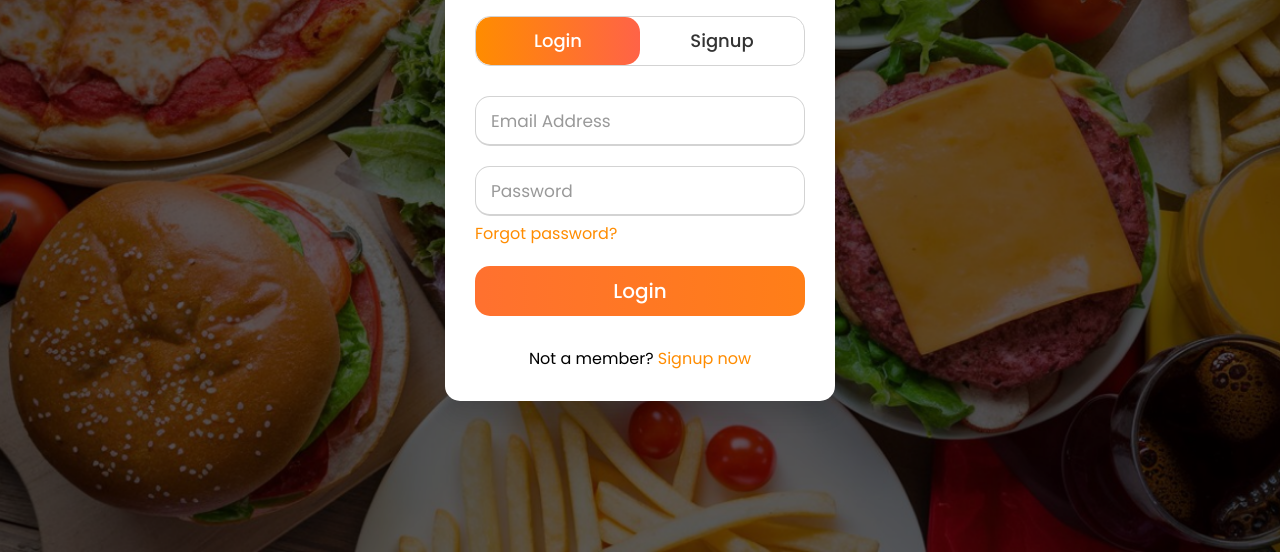
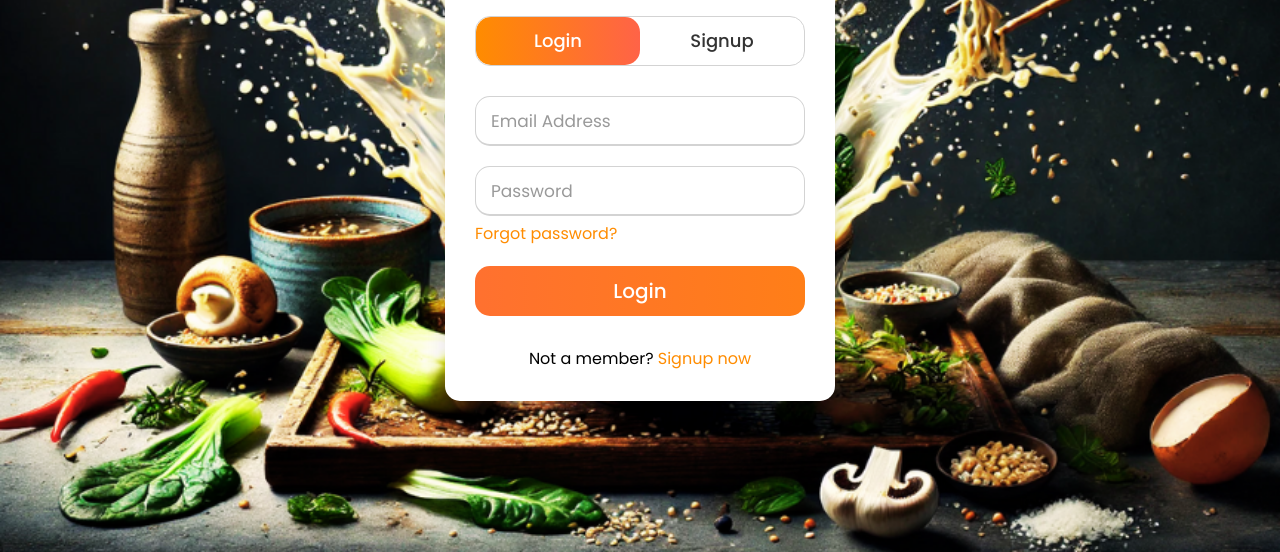
Before and after one commit to vaibhavk10/Food-Express, a plain HTML site: page login.html in a window 1280 px wide. Shown: the part 248-800 px from the top of the page. Drawn offline with Linux system fonts and the light colour scheme.

Commit message:
First Commit

```diff
--- a/css/login.css
+++ b/css/login.css
@@ -12,7 +12,7 @@ html, body {
     height: 100%;
     width: 100%;
     place-items: center;
-    background: url('../assets/loginbanner.png') no-repeat center center/cover;
+    background: url('../assets/webloginscreen.png') no-repeat center center/cover;
     font-family: 'Poppins', sans-serif;
 }
 
```
Also changed, not shown: assets/webloginscreen.png (added).
